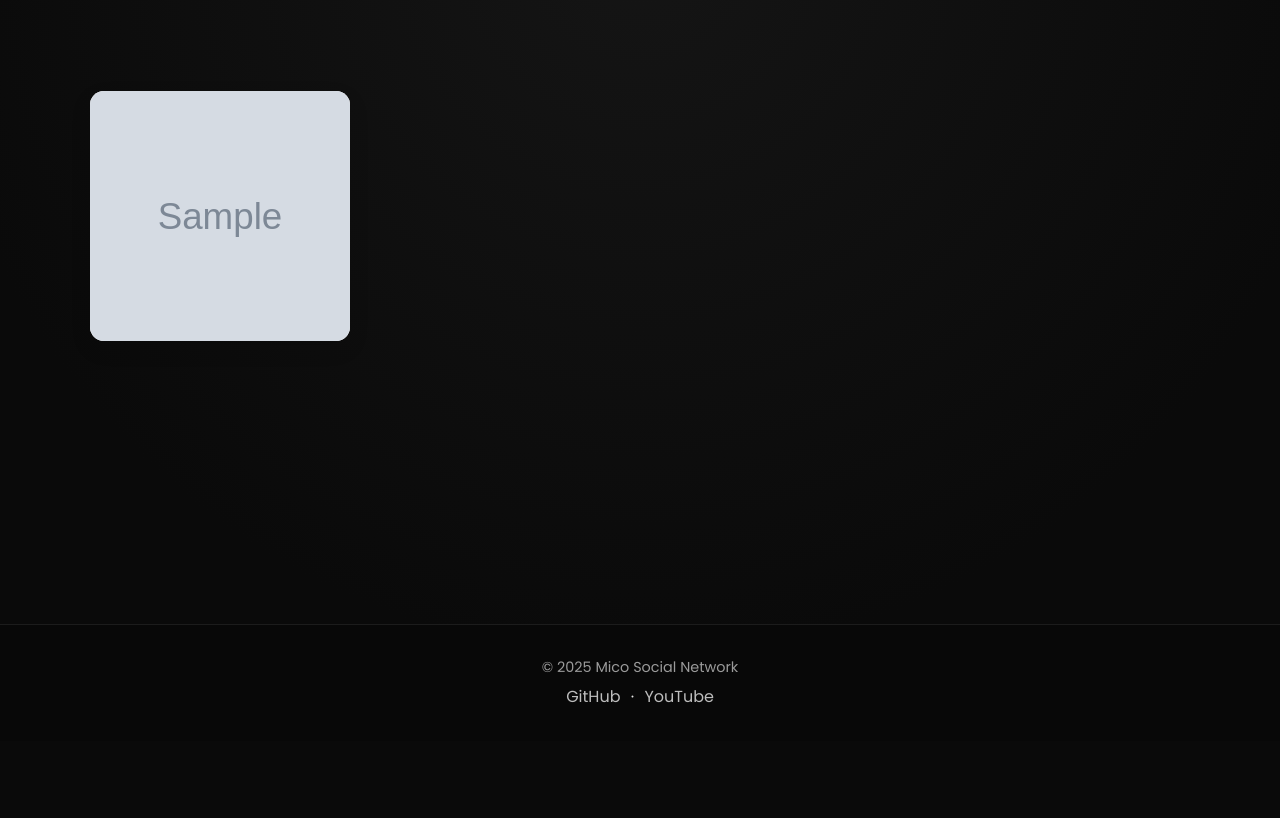
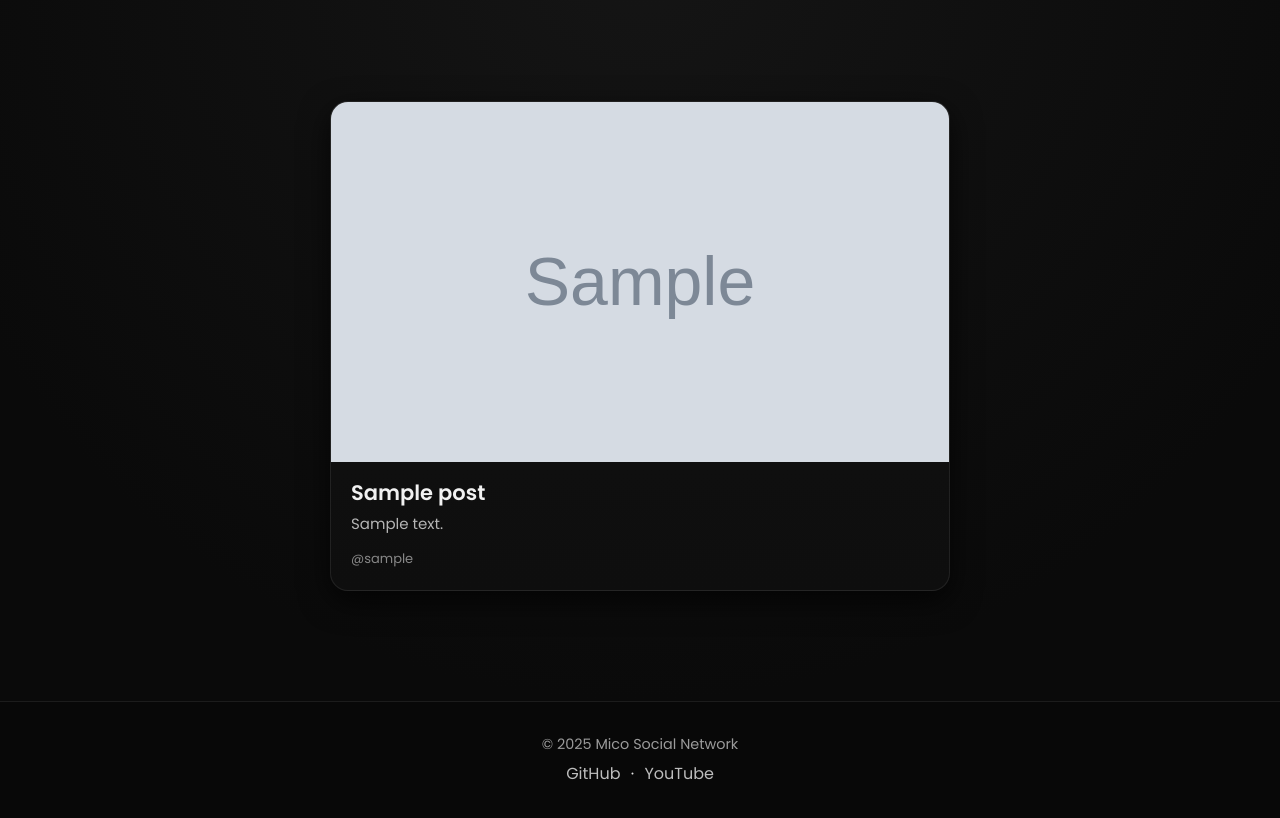
Before and after one commit to Mierial/mico-social-network, a Django app: page /feed/ in a window 1280 px wide. Shown: the part 59-877 px from the top of the page. Before the commit the page ends 762 px from the top, so only its background shows below. Run offline with Django 5.2, Linux system fonts and the light colour scheme; a user stored in the database is signed in; tables that the repository leaves empty hold one stand-in row (values such as "Sample post"); grey boxes marked "Sample" are stand-in pictures.

Commit message:
comments, comments form

```diff
--- a/posts/models.py
+++ b/posts/models.py
@@ -27,3 +27,9 @@ class Likes(models.Model):
     post = models.ForeignKey(Post, on_delete=models.CASCADE, related_name='likes')
     user = models.ForeignKey(CustomUser, related_name='likes', on_delete=models.CASCADE)
     created_at = models.DateTimeField(auto_now_add=True)
+
+class Comment(models.Model):
+    post = models.ForeignKey(Post, on_delete=models.CASCADE, related_name='comments')
+    author = models.ForeignKey(CustomUser, on_delete=models.CASCADE)
+    content = models.CharField(max_length=400)
+    created_at = models.DateTimeField(auto_now_add=True)
--- a/posts/templates/posts/feed.html
+++ b/posts/templates/posts/feed.html
@@ -5,55 +5,92 @@
 {% block content %}
 
 <style>
-/* === FEED === */
-.posts-grid {
-    display: grid;
-    grid-template-columns: repeat(auto-fill, minmax(250px, 1fr));
-    gap: 20px;
-    max-width: 1100px;
-    margin: 40px auto;
+.feed {
+    max-width: 620px;
+    margin: 50px auto;
+    display: flex;
+    flex-direction: column;
+    gap: 32px;
 }
 
 .post-card {
-    width: 100%;
-    background: #fff;
-    border-radius: 14px;
+    background: linear-gradient(180deg, #121212, #0e0e0e);
+    border-radius: 18px;
     overflow: hidden;
-    box-shadow: 0 8px 20px rgba(0,0,0,0.12);
-    transition: transform 0.2s, box-shadow 0.2s;
+    border: 1px solid rgba(255,255,255,0.08);
+    box-shadow:
+        0 10px 30px rgba(0,0,0,0.7),
+        inset 0 1px 0 rgba(255,255,255,0.05);
+    transition: all 0.25s ease;
 }
 
 .post-card:hover {
     transform: translateY(-4px);
-    box-shadow: 0 15px 35px rgba(0,0,0,0.18);
+    box-shadow:
+        0 18px 45px rgba(0,0,0,0.9),
+        0 0 0 1px rgba(255,255,255,0.15),
+        0 0 25px rgba(120,120,255,0.15);
 }
 
 /* === IMAGE === */
-.post-image-link {
-    display: block;
-    width: 100%;
-    height: 250px;
-}
-
 .post-image {
     width: 100%;
-    height: 100%;
+    height: 360px;
     object-fit: cover;
     display: block;
 }
+
+/* === CONTENT === */
+.post-content {
+    padding: 18px 20px 22px;
+}
+
+.post-title {
+    font-size: 21px;
+    font-weight: 600;
+    color: #f1f1f1;
+    margin-bottom: 8px;
+}
+
+.post-description {
+    font-size: 15px;
+    color: #b5b5b5;
+    line-height: 1.45;
+    margin-bottom: 14px;
+}
+
+.post-meta {
+    font-size: 13px;
+    color: #888;
+}
+
+/* === EMPTY === */
+.empty-feed {
+    text-align: center;
+    color: #666;
+    margin-top: 90px;
+}
 </style>
 
-<div class="posts-grid">
+<div class="feed">
     {% for post in posts %}
         <div class="post-card">
+
             {% if post.image %}
-                <a href="{% url 'posts:post_view' post.author.username post.id %}" class="post-image-link">
+                <a href="{% url 'posts:post_view' post.author.username post.id %}">
                     <img src="{{ post.image.url }}" class="post-image">
                 </a>
             {% endif %}
+
+            <div class="post-content">
+                <h3 class="post-title">{{ post.title }}</h3>
+                <p class="post-description">{{ post.description|truncatechars:120 }}</p>
+                <div class="post-meta">@{{ post.author.username }}</div>
+            </div>
+
         </div>
     {% empty %}
-        <p style="text-align:center; color:#777;">Постів поки немає 😢</p>
+        <p class="empty-feed">Постів поки немає 😢</p>
     {% endfor %}
 </div>
 
--- a/posts/templates/posts/post_card.html
+++ b/posts/templates/posts/post_card.html
@@ -21,7 +21,6 @@
     box-shadow: 0 18px 45px rgba(0,0,0,0.85);
 }
 
-/* === IMAGE === */
 .post-image-link {
     display: block;
     width: 100%;
--- a/posts/urls.py
+++ b/posts/urls.py
@@ -1,7 +1,7 @@
 from django.urls import path
 
 from core import settings
-from .views import PostDetailedView
+from .views import PostDetailedView, create_post_view
 from . import views
 
 
@@ -10,12 +10,13 @@ from django.conf.urls.static import static
 app_name = 'posts'
 
 urlpatterns = [
-    path('post_creating/', views.create_post_view, name='post_creating'),
+    path('post_creating/', create_post_view.as_view(), name='post_creating'),
     path('post/<str:username>/<int:pk>/', PostDetailedView.as_view(), name='post_view'),
     path('like/<int:id>/', views.Like, name='like_post'),
     path('prev/<str:username>/<int:post_id>/', views.prev_post, name='prev_post'),
     path('next/<str:username>/<int:post_id>/', views.next_post, name='next_post'),
     path('feed/', views.feed_view, name='feed'),
+    path('comments/<int:id>/', views.post_comments_view, name='comments_view'),
 
 ]
 
--- a/posts/views.py
+++ b/posts/views.py
@@ -1,10 +1,10 @@
 from django.shortcuts import get_object_or_404, redirect, render
 
-from .forms import PostForm
-from .models import Post, Likes, CustomUser
+from .forms import PostForm, CommentForm
+from .models import Post, Likes, CustomUser, Comment
 from .decorators import post_required
 
-from django.views.generic import DetailView
+from django.views.generic import DetailView, CreateView
 
 class PostDetailedView(DetailView):
     model = Post
@@ -15,17 +15,27 @@ class PostDetailedView(DetailView):
         context = super().get_context_data(**kwargs)
         context['is_liked'] = self.object.is_liked(self.request.user)
         context['likes_count'] = self.object.likes_count()
+        context['comments'] = self.object.comments.all()
+        context['form'] = CommentForm()
         return context
 
-def create_post_view(request):
-    form = PostForm(request.POST, request.FILES)
-    if request.method == 'POST':
+    def post(self, request, *args, **kwargs):
+        self.object = self.get_object()
+        form = CommentForm(request.POST)
         if form.is_valid():
-            post = form.save(commit=False)
-            post.author = request.user
-            post.save()
-            return redirect('users:profile', username=request.user.username)
-    return render(request, 'posts/post_creating.html', {'form': form})
+            comment = form.save(commit=False)
+            comment.post = self.object
+            comment.author = self.request.user
+            comment.save()
+        return redirect('posts:post_view', username=self.object.author.username, pk=self.object.id)
+
+class create_post_view(CreateView):
+    template_name = 'posts/post_creating.html'
+    form_class = PostForm
+    success_url = '/feed/'
+    def form_valid(self, form):
+        form.instance.author = self.request.user
+        return super().form_valid(form)
 
 @post_required
 def Like(request, post, id):
@@ -35,7 +45,6 @@ def Like(request, post, id):
         else:
             Likes.objects.create(post=post, user=request.user)
         return redirect('posts:post_view', pk=post.id, username=post.author.username)
-
 
 def prev_post(request, post_id, username):
     previous_post = (
@@ -66,3 +75,8 @@ def next_post(request, post_id, username):
 def feed_view(request):
     posts = Post.objects.filter(author__in=request.user.following_list())
     return render(request ,'posts/feed.html', {'posts': posts})
+
+def post_comments_view(request, id):
+    post = get_object_or_404(Post, id=id)
+    comments_post = post.comments.all()
+    return render(request, 'posts/comments_view.html', {'comments': comments_post, 'post': post})
--- a/users/views.py
+++ b/users/views.py
@@ -8,6 +8,8 @@ from django.contrib.auth import login, logout
 from .models import CustomUser, Follow
 
 from posts.models import Post
+
+from django.views.generic import DetailView
 
 from django.shortcuts import get_object_or_404
 
```
Also changed, not shown: posts/forms.py (+6 -1 lines), posts/templates/posts/comments_view.html (added, +86 -0 lines), posts/templates/posts/post_page.html (+8 -1 lines), media/posts/mor-fitness-urla-industrial-area-raipur-chhattisgarh-gyms-668tbimvvs.png (added), posts/migrations/0005_comment.py (added), posts/migrations/0006_alter_comment_options_comment_author.py (added).
